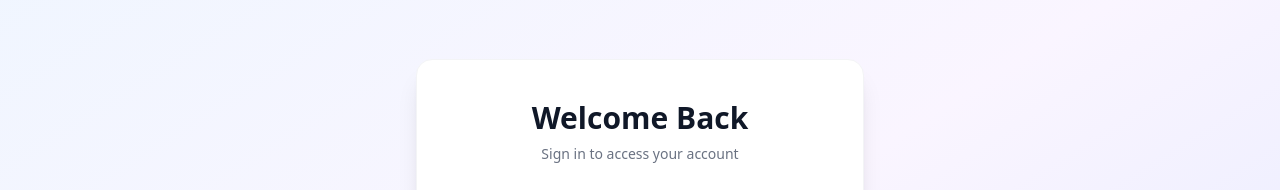
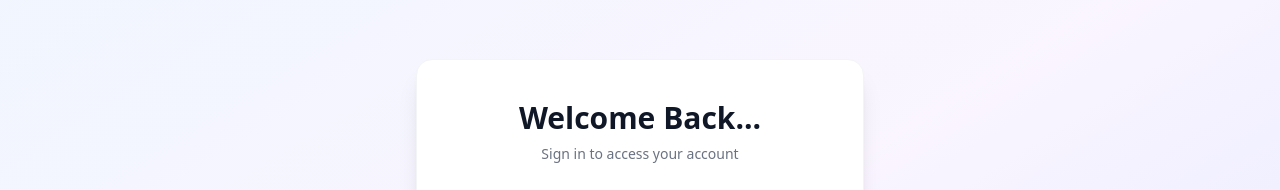
Before and after one commit to Mohithh/Cloud-Notebook, a Next.js app: page /login in a window 1280 px wide. Shown: the part 104-294 px from the top of the page. Built offline with nearby package versions, Linux system fonts and the light colour scheme.

Commit message:
Update: latest changes to Cloud-Notebook

```diff
--- a/app/login/page.js
+++ b/app/login/page.js
@@ -70,7 +70,7 @@ export default function LoginPage() {
       <div className="w-full max-w-md bg-white rounded-2xl shadow-xl overflow-hidden border border-gray-100">
         <div className="p-8 sm:p-10">
           <div className="text-center mb-8">
-            <h1 className="text-3xl font-bold text-gray-900 mb-2">Welcome Back</h1>
+            <h1 className="text-3xl font-bold text-gray-900 mb-2">Welcome Back...</h1>
             <p className="text-gray-500 text-sm">
               Sign in to access your account
             </p>
--- a/testConnect/page.js
+++ b/testConnect/page.js
@@ -10,7 +10,7 @@ const connectDB = (handler) => async (req, res) => {
 
   try {
     console.log("🌐 Trying to connect with URI:", process.env.MONGODB_URI);  // 🛠️ Debug log
-    await mongoose.connect("mongodb+srv://mohit:mohityadav6392%40@cluster0.w9emksp.mongodb.net/my_All_data?retryWrites=true&w=majority&appName=Cluster0" || "mongodb://localhost:27017/my_All_data");
+    await mongoose.connect(process.env.MONGODB_URI || "mongodb://localhost:27017/my_All_data");
     console.log("✅ Connected to MongoDB");
   } catch (error) {
     console.error("❌ MongoDB connection error:", error);
```
